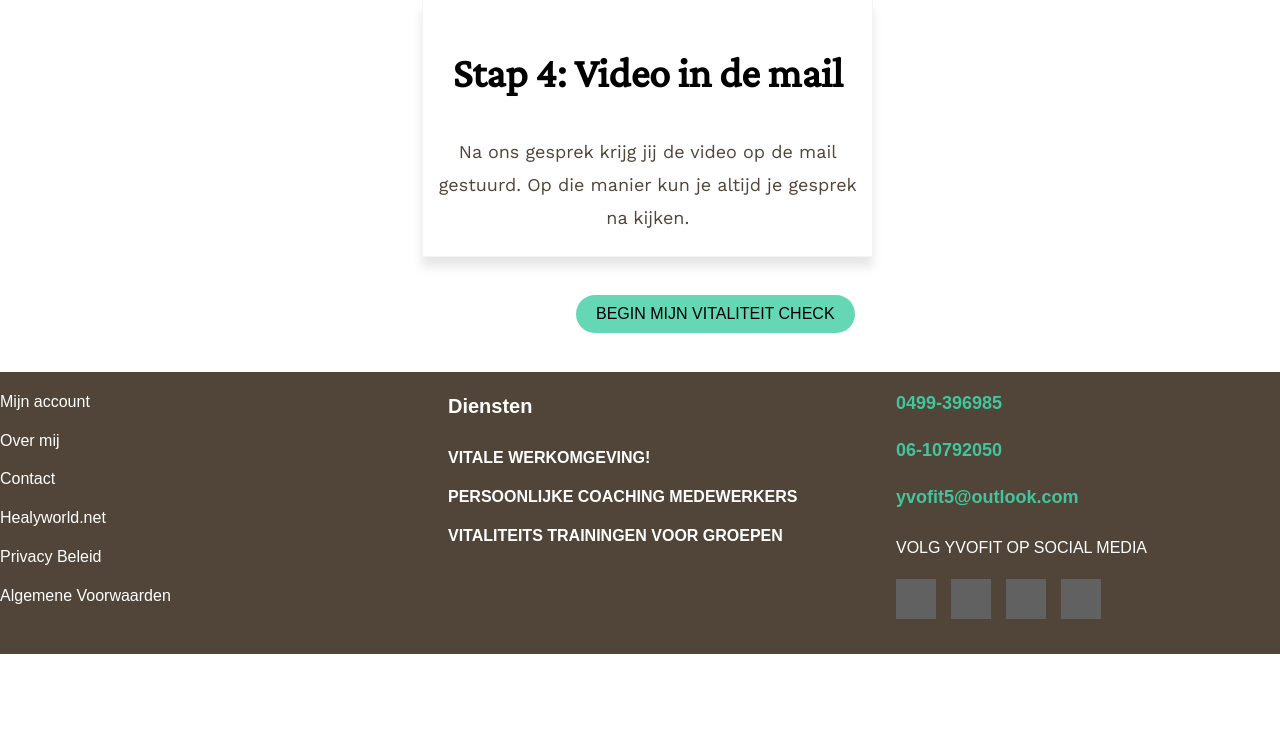
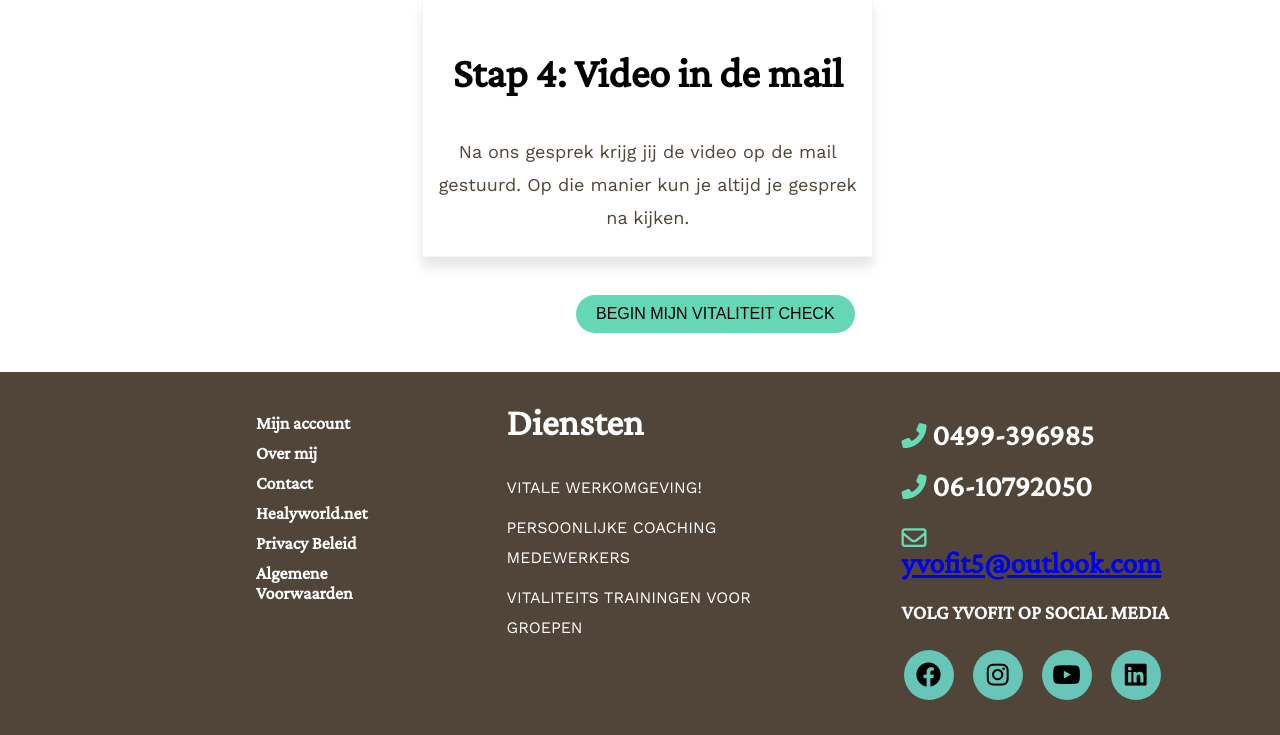
Before and after one commit to nick57564/Yvofitsite, a Django app: template Contact/templates/contact_view.html in a window 1280 px wide. Shown: the part 3186-3921 px from the top of the page. Before the commit the page ends 3840 px from the top, so only its background shows below. Run offline with Django 3.2, Linux system fonts and the light colour scheme; the template is opened without the code that fills it, so the values that code supplies are empty; grey boxes are pictures that could not be loaded.

Commit message:
make css correct

```diff
--- a/Contact/static/CS/Contact_styles.css
+++ b/Contact/static/CS/Contact_styles.css
@@ -472,22 +472,33 @@ a.check_button:hover {
 }
 
 .container_contact {
-    display: flex;
-    justify-content: space-between;
-    height: 100%;
     width: 100%;
-    margin: 0 auto;
     background-color: #504538;
     color: #ffffff;
+    padding-top: 2%;
+}
+.container_contact_inner{
+    margin-left: 20%;
+    display: flex;
+
+
 }
 
-/* Styling for the left, middle, and right sections */
 .left_section, .middle_section, .right_section {
-    width: 30%;
-    line-height: 1.8;
+    margin-right: 10%;
+
+
 }
 
-/* Links */
+.left_section a {
+    font-family: 'Crimson Pro', sans-serif;
+    font-style: normal;
+    font-weight: 600;
+    color: rgb(255, 255, 255);
+    font-size: 18px;
+    line-height: 20px;
+}
+
 ul {
     list-style: none;
     padding: 0;
@@ -506,42 +517,23 @@ ul li a:hover {
     text-decoration: underline;
 }
 
-/* Services styling */
 .middle_section h2 {
-    margin-bottom: 20px;
-    font-size: 20px;
+    font-family: 'Crimson Pro', sans-serif;
+    font-style: normal;
+    font-weight: 600;
+    color: rgb(255, 255, 255);
+    font-size: 38px;
+    line-height: 38px;
+    margin-top: 2%;
 }
 
 .middle_section ul li {
+    font-family: 'Work Sans', sans-serif;
+    font-style: normal;
+    font-weight: 400;
+    color: rgb(106, 218, 180);
     font-size: 16px;
-    font-weight: bold;
-    margin-bottom: 10px;
-}
-
-/* Contact info styling */
-.right_section h2 {
-    font-size: 18px;
-    margin-bottom: 15px;
-    color: #42C59C; /* Light green for phone numbers */
-}
-
-.right_section a {
-    color: #42C59C;
-    text-decoration: none;
-}
-
-.right_section a:hover {
-    text-decoration: underline;
-}
-
-/* Social Media Section */
-.social_media_section {
-    margin-top: 20px;
-}
-
-.social_media_section p {
-    font-size: 16px;
-    margin-bottom: 10px;
+    line-height: 30px;
 }
 
 .social_media_section ul {
@@ -554,8 +546,36 @@ ul li a:hover {
     margin-right: 15px;
 }
 
-.social_media_section ul li a img {
-    width: 40px;
-    height: 40px;
-    filter: invert(100%); /* Makes icons white */
+
+
+.fa-facebook, .fa-instagram, .fa-youtube, .fa-linkedin {
+    display: flex;
+    justify-content: center;
+    align-items: center;
+    padding: 20px;
+    font-size: 25px;
+    width: 10px;
+    height: 10px;
+    text-align: center;
+    text-decoration: none;
+    margin: 5px 2px;
+    background: #68C6B8;
+    border-radius: 50%;
+    color: black;
 }
+.fas.fa-phone-alt {
+    font-size: 25px;
+    color: #6ADAB4;
+    margin-right: 2%;
+}
+.far.fa-envelope {
+    font-size: 25px;
+    color: #6ADAB4;
+}
+.right_section {
+    font-family: "Crimson Pro", sans-serif;
+    font-weight: 600;
+    font-size: 20px;
+    line-height: 25px;
+    color: rgb(255, 255, 255);
+}
--- a/Contact/templates/contact_view.html
+++ b/Contact/templates/contact_view.html
@@ -8,6 +8,7 @@
     <link href="https://fonts.googleapis.com/css2?family=Crimson+Pro:wght@400&display=swap" rel="stylesheet">
     <link href="https://fonts.googleapis.com/css2?family=Pacifico&display=swap" rel="stylesheet">
     <link rel="stylesheet" href="https://cdnjs.cloudflare.com/ajax/libs/font-awesome/5.15.4/css/all.min.css">
+    <link rel="stylesheet" href="https://cdnjs.cloudflare.com/ajax/libs/font-awesome/6.0.0-beta3/css/all.min.css">
     {% load static %}
     <link rel="stylesheet" href="{% static 'CS/Contact_styles.css' %}">
 </head>
@@ -116,6 +117,7 @@
     </div>
     <a href="#" class="check_button">BEGIN MIJN VITALITEIT CHECK</a>
     <div class="container_contact">
+        <div class="container_contact_inner">
             <div class="left_section">
                 <ul>
                     <li><a href="#">Mijn account</a></li>
@@ -129,23 +131,26 @@
             <div class="middle_section">
                 <h2>Diensten</h2>
                 <ul>
-                <li>VITALE WERKOMGEVING!</li>
-                <li>PERSOONLIJKE COACHING MEDEWERKERS</li>
-                <li>VITALITEITS TRAININGEN VOOR GROEPEN</li>
+                    <li><a href="#">VITALE WERKOMGEVING!</a></li>
+                    <li><a href="#">PERSOONLIJKE COACHING MEDEWERKERS</a></li>
+                    <li><a href="#">VITALITEITS TRAININGEN VOOR GROEPEN</a></li>
                 </ul>
             </div>
             <div class="right_section">
-            <h2>0499-396985</h2>
-            <h2>06-10792050</h2>
-            <h2><a href="mailto:yvofit5@outlook.com">yvofit5@outlook.com</a></h2>
+                <h2><i aria-hidden="true" class="fas fa-phone-alt"></i>0499-396985</h2>
+                <h2><i aria-hidden="true" class="fas fa-phone-alt"></i>06-10792050</h2>
+                <h2>
+                    <a href="mailto:yvofit5@outlook.com"><i class="far fa-envelope"></i> yvofit5@outlook.com</a>
+                </h2>
                 <div class="social_media_section">
                     <p>VOLG YVOFIT OP SOCIAL MEDIA</p>
                     <ul>
-                    <li><a href="#"><img src="facebook-icon.png" alt="Facebook"></a></li>
-                    <li><a href="#"><img src="instagram-icon.png" alt="Instagram"></a></li>
-                    <li><a href="#"><img src="youtube-icon.png" alt="YouTube"></a></li>
-                    <li><a href="#"><img src="linkedin-icon.png" alt="LinkedIn"></a></li>
+                        <li><a href="#" class="fab fa-facebook"></a></li>
+                        <li><a href="#" class="fab fa-instagram"></a></li>
+                        <li><a href="#" class="fab fa-youtube"></a></li>
+                        <li><a href="#" class="fab fa-linkedin"></a></li>
                     </ul>
+                </div>
             </div>
         </div>
     </div>
```
Lines whose indentation alone changed are shown as unchanged.
